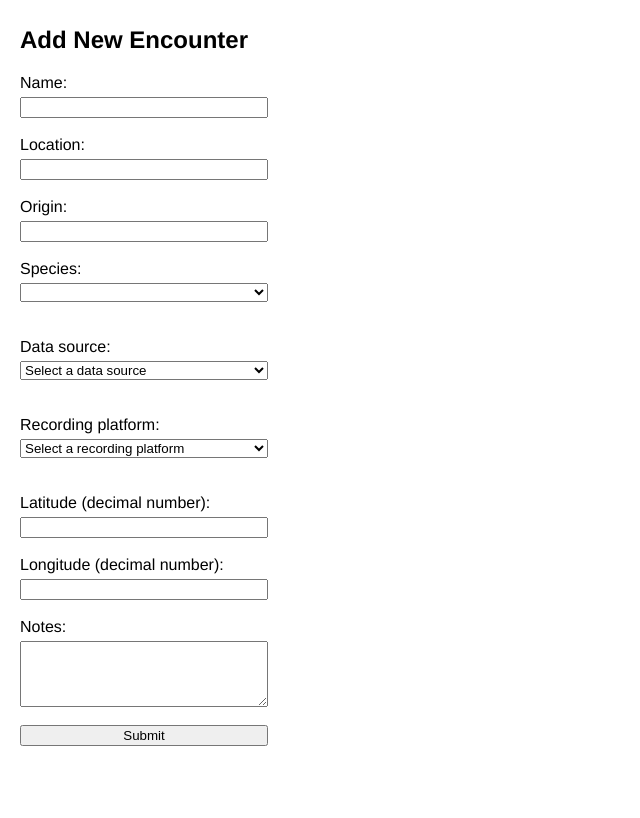
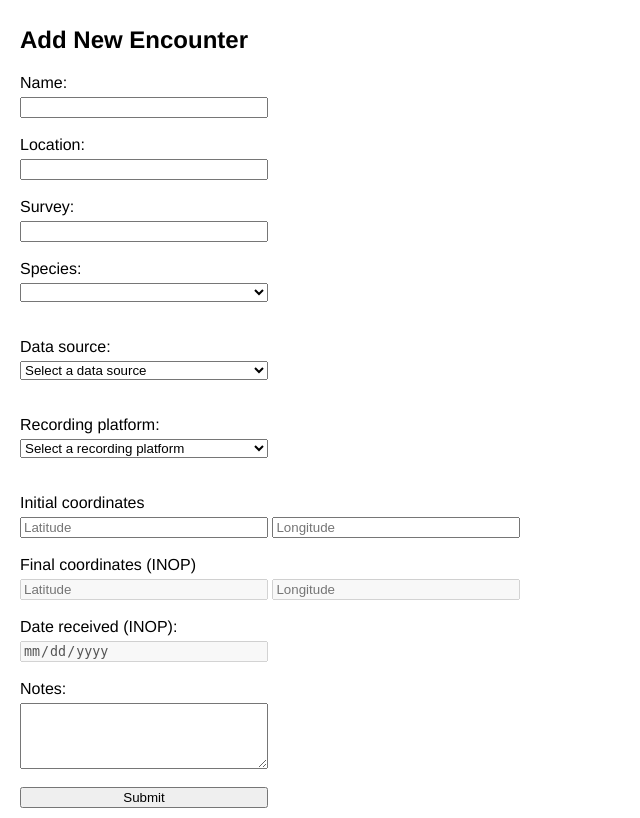
Before and after one commit to dolphin-acoustics-vip/database-management-system, a Flask app: page /encounter/add in a window 1280 px wide. Shown: the part 134-952 px from the top of the page, without its empty margins (0-640 px from the left). Before the commit the page ends 880 px from the top, so only its background shows below. Run offline with Flask 3, Linux system fonts and the light colour scheme; data that the repository does not hold is empty; parts of the project's set-up code (start-up, migrations or seed data) failed here and were passed over.

Commit message:
Alter terminology
Change terminology from Origin to Survey (do not change the backend database operation).
Also add inoperable fields such as end latitude and longitude for presentation reasons.

```diff
--- a/app.py
+++ b/app.py
@@ -25,7 +25,7 @@ def add():
     # rest of your route
 
 '''
-
+# test
 @app.route('/recording_platform/<uuid:recording_platform_id>/edit', methods=['GET', 'POST'])
 def edit_recording_platform(recording_platform_id):
     with Session() as session:
@@ -229,8 +229,8 @@ def add_encounter():
         encounter_name = request.form['encounter_name']
         location = request.form['location']
         species_id = request.form['species']
-        latitude = request.form['latitude']
-        longitude = request.form['longitude']
+        latitude = request.form['latitude-start']
+        longitude = request.form['longitude-start']
         data_source = request.form['data_source']
         recording_platform = request.form['recording_platform']
 
@@ -832,8 +832,8 @@ def edit_encounter(encounter_id):
             encounter.set_location(request.form['location'])
             encounter.set_species_id(request.form['species'])
             encounter.set_origin(request.form['origin'])
-            encounter.set_latitude(request.form['latitude'])
-            encounter.set_longitude(request.form['longitude'])
+            encounter.set_latitude(request.form['latitude-start'])
+            encounter.set_longitude(request.form['longitude-start'])
             encounter.set_data_source(request.form['data_source'])
             encounter.set_recording_platform(request.form['recording_platform'])
             encounter.set_notes(request.form['notes'])
--- a/templates/add_species.html
+++ b/templates/add_species.html
@@ -8,7 +8,7 @@
     <h2>Add New Species</h1>
 
     <form method="post">
-        <label for="species_name">Species:</label>
+        <label for="species_name">Scientific name:</label>
         <input type="text" id="species_name" name="species_name" required><br><br>
 
         <label for="genus_name">Genus:</label>
--- a/templates/edit_species.html
+++ b/templates/edit_species.html
@@ -14,7 +14,7 @@
     <div class="outer-div">
     <h1>Edit Species</h1>
     <form method="post">
-        <label for="species_name">Species:</label>
+        <label for="species_name">Scientific name:</label>
         <input type="text" id="species_name" name="species_name" value="{{ species.get_species_name() }}" required><br><br>
 
         <label for="genus_name">Genus:</label>
--- a/templates/encounter.html
+++ b/templates/encounter.html
@@ -25,7 +25,7 @@
                     <th>Name</th>
                     <th>Location</th>
                     <th>Species</th>
-                    <th>Origin</th>
+                    <th>Survey</th>
                     <th>Actions</th>
                 </tr>
             </thead>
--- a/templates/encounter_form_template.html
+++ b/templates/encounter_form_template.html
@@ -3,7 +3,7 @@
     <input type="text" id="encounter_name" name="encounter_name" {% if editing %}value="{{ encounter.get_encounter_name() }}"{% endif %} required><br>
     <label for="location" style="margin-bottom:5px;">Location:</label>
     <input type="text" id="location" name="location" {% if editing %}value="{{ encounter.get_location() }}"{% endif %}><br>
-    <label for="origin" style="margin-bottom:5px;">Origin:</label>
+    <label for="origin" style="margin-bottom:5px;">Survey:</label>
     <input type="text" id="origin" name="origin" {% if editing %}value="{{ encounter.get_origin() }}"{% endif %}><br>
     <label for="species" style="margin-bottom:5px;">Species:</label>
     <select id="species" name="species" required>
@@ -29,10 +29,18 @@
             <option value="{{recording_platform.id}}" {% if editing and recording_platform.id == encounter.recording_platform.id %}selected{% endif %}>{{ recording_platform.name }}</option>
         {% endfor %}
     </select><br><br>
-    <label for="latitude" style="margin-bottom:5px;">Latitude (decimal number):</label>
-    <input type="number" id="latitude" name="latitude" min="-90" max="90" step="0.00000001" {% if editing %}value="{{ encounter.get_latitude() }}"{% endif %}><br>
-    <label for="longitude" style="margin-bottom:5px;">Longitude (decimal number):</label>
-    <input type="number" id="longitude" name="longitude" min="-180" max="180" step="0.00000001" {% if editing %}value="{{ encounter.get_longitude() }}"{% endif %}><br>
+    <label for="coordinates-start" style="margin-bottom:5px;">Initial coordinates</label>
+    <div id="coordinates-start">
+        <input type="number" placeholder="Latitude" id="latitude-start" name="latitude-start" min="-90" max="90" step="0.00000001" {% if editing %}value="{{ encounter.get_latitude() }}"{% endif %}>
+        <input type="number" placeholder="Longitude" id="longitude-start" name="longitude-start" min="-180" max="180" step="0.00000001" {% if editing %}value="{{ encounter.get_longitude() }}"{% endif %}>
+    </div><br>
+    <label for="coordinates-end" style="margin-bottom:5px;">Final coordinates (INOP)</label>
+    <div id="coordinates-end">
+        <input type="number" placeholder="Latitude" id="latitude-start" name="latitude-start" min="-90" max="90" step="0.00000001" disabled {% if editing %}value="{{ encounter.get_latitude() }}"{% endif %}>
+        <input type="number" placeholder="Longitude" id="longitude-end" name="longitude-end" min="-180" max="180" step="0.00000001" disabled {% if editing %}value="{{ encounter.get_longitude() }}"{% endif %}>
+    </div><br>
+    <label for="received_date" style="margin-bottom:5px;">Date received (INOP):</label>
+    <input type="date" id="received_date" name="received_date" disabled><br>
     <label for="notes" style="margin-bottom:5px;">Notes:</label>
     <textarea id="notes" name="notes" rows="4" cols="50"></textarea><br>
     <button type="submit">{% if editing %}Update{% else %}Submit{% endif %}</button>
--- a/templates/species.html
+++ b/templates/species.html
@@ -39,7 +39,7 @@
                 <table id="species-table">
                     <thead>
                         <tr>
-                            <th>Species</th>
+                            <th>Scientific name</th>
                             <th>Genus</th>
                             <th>Common Name</th>
                             <th>Actions</th>
```
Also changed, not shown: templates/view_encounter.html (+7 -1 lines).
